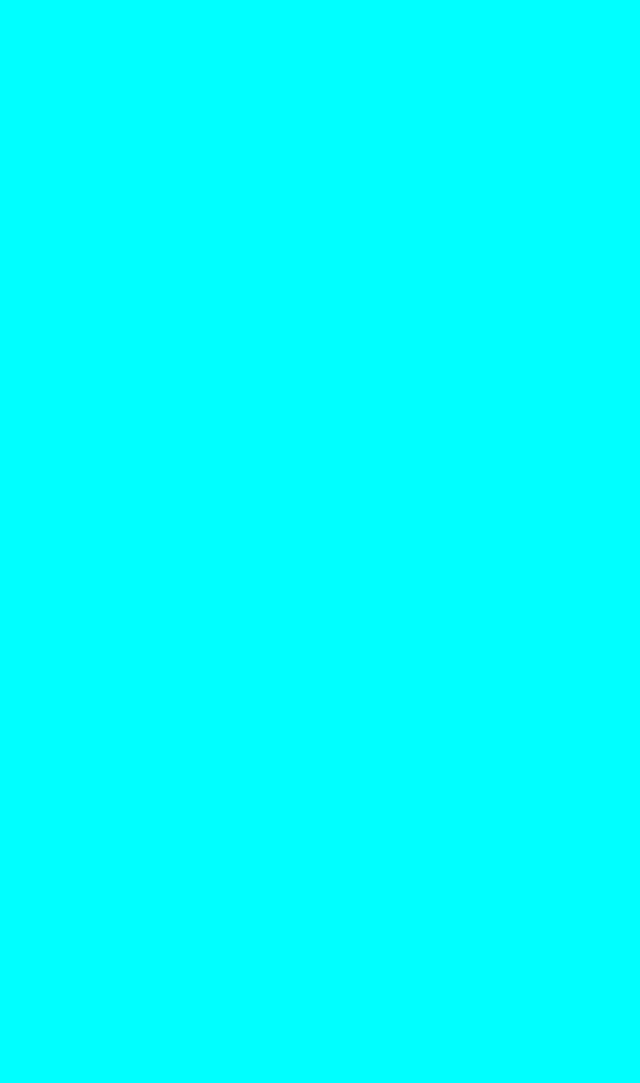
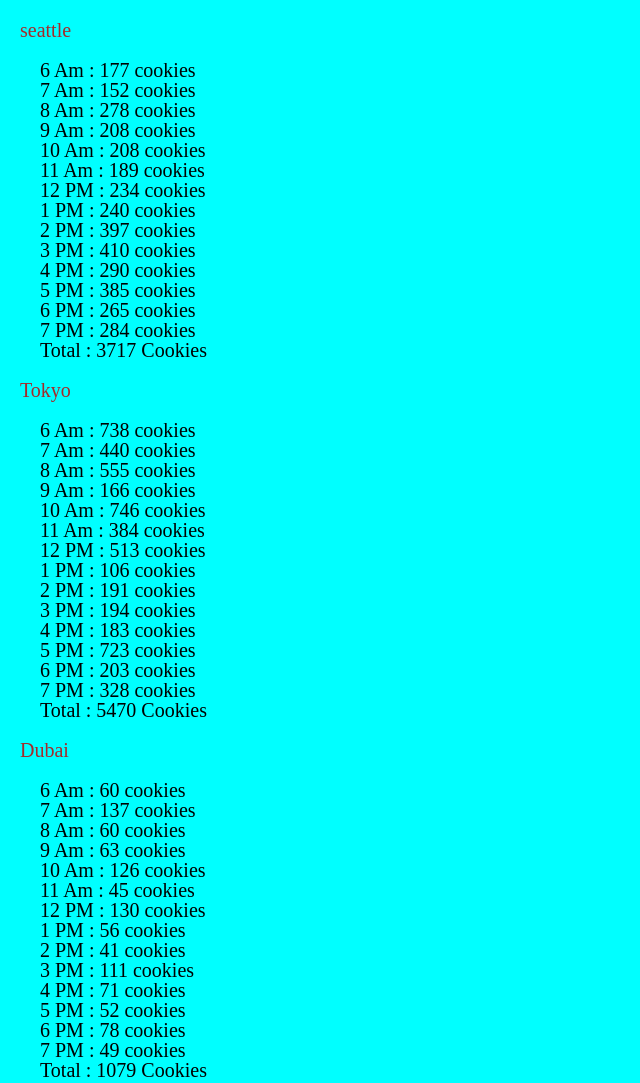
Before and after one commit to Anas-Abuhatab/cookie-stand, a plain HTML site: page sales.html in a window 1280 px wide. Shown: the top 1083 px of the page, without its empty margins (0-640 px from the left). Before the commit the page ends 800 px from the top, so only its background shows below. Drawn offline with Linux system fonts and the light colour scheme.

Commit message:
lab06 edit js css

```diff
--- a/css/style.css
+++ b/css/style.css
@@ -1,4 +1,25 @@
 body {
 
     background-color: aqua;
+height: 100%;
 }
+
+#shop ,#link {
+
+    font-size: 20px;
+    margin: 20px;
+    margin-bottom: 200px;
+}
+header nav{
+    font-size: 20px;
+    height: 200px;
+    float:inline-start;
+}
+
+ul {
+    margin: 20px;
+}
+
+h2{
+    color: brown;
+}
--- a/js/app.js
+++ b/js/app.js
@@ -1,49 +1,248 @@
 'use strict';
 
-const seattle = {
-  name : 'Seattle' ,
-  minPH :23 ,
-  maxPH :65 ,
-  avgPH : 6.3,
-  numberofcustomersPH :0 ,
-  cookiespurchasedPH : [this.numberofcustomersPH *this.avgPH ],
-  hours : ['6:00 am', '7:00 am', '8:00 am', '9:00 am', '10:00 am', '11:00 am', '12:00 pm', '1:00 pm', '2:00 pm', '3:00 pm', '4:00 pm', '5:00 pm', '6:00 pm', '7:00 pm'],
+const shop=document.getElementById('shop');
 
-  getnumberofcustomersPH : function (minPH, maxPH) {
-    this.numberofcustomersPH= Math.floor(Math.random() * (maxPH - minPH) + minPH);
-    return this.numberofcustomersPH;
+let hours = ['6 Am' ,'7 Am' ,' 8 Am','9 Am' ,'10 Am' ,' 11 Am','12 PM',' 1 PM','2 PM','3 PM',
+  ' 4 PM','5 PM',' 6 PM','7 PM'];
+
+let seattle = {
+  name :'seattle',
+  minCust :23,
+  maxCust:65,
+  avg:6.3,
+  cookiesSales: [],
+  total:0,
+  getCookies: function (){
+    for (let i=0;i<hours.length;i++){
+      let randAVGcust=(Math.ceil(randomnumber(this.minCust ,this.maxCust)*this.avg));
+      this.cookiesSales.push(randAVGcust);
+      this.total += randAVGcust;
+
+    }
   },
+  render: function(){
+    const h2Element=document.createElement('h2');
+    h2Element.textContent=this.name;
+    shop.appendChild(h2Element);
 
-//   render: function() {
+    const ulElement =document.createElement('ul');
+    shop.appendChild(ulElement);
 
-//     let articleElement = document.createElement('article');
-//     kittenProfiles.appendChild(articleElement);
 
-//     let h2Element = document.createElement('h2');
-//     h2Element.textContent = this.name;
-//     articleElement.appendChild(h2Element);
+    for(let i=0;i<hours.length;i++){
+      let liElement =document.createElement('li');
+      liElement.textContent=`${hours[i]} :  ${this.cookiesSales[i]}  cookies`;
+      ulElement.appendChild(liElement);
+    }
+    const litotal=document.createElement('li');
+    litotal.textContent=`Total     :     ${this.total} Cookies`;
+    ulElement.appendChild(litotal);
 
-//     let pElement = document.createElement('p');
-//     pElement.textContent = this.name + ' is ' +  this.age +  ' months  old, he is ' +  this.breed;
-//     articleElement.appendChild(pElement);
 
-//     let ulElement = document.createElement('ul');
-//     articleElement.appendChild(ulElement);
+  }
+};
 
-//     for(let i = 0; i < this.likes.length; i++) {
-//       let liElement = document.createElement('li');
-//       liElement.textContent = this.likes[i];
-//       ulElement.appendChild(liElement);
-//     }
 
-//     let imgElement =  document.createElement('img');
-//     imgElement.src = this.imageSrc;
-//     // imgElement.setAttribute('src', this.imageSrc)
-//     articleElement.appendChild(imgElement);
-//   }
+seattle.getCookies();
+seattle.render();
 
+
+function randomnumber(min, max) {
+  min = Math.ceil(min);
+  max = Math.floor(max);
+  return Math.floor(Math.random() * (max - min + 1) + min); //The maximum is inclusive and the minimum is inclusive
+}
+
+// let link = document.getElementById('link');
+
+// let photo =document.getElementById('imag');
+// let image ={
+//   salesPagelink: 'sales.html',
+//   imgSRC: 'https://codefellows.github.io/code-201-guide/curriculum/class-06/lab/assets/salmon.png ',
+
+//   render: function(){
+//     let ulElement=document.createElement('ul');
+//     link.appendChild(ulElement);
+
+//     let liElement=document.createElement('li');
+//     liElement.textContent=this.link;
+//     ulElement.appendChild(liElement);
+
+
+
+//   },
+
+
+// };
+// image.render();
+
+
+let Tokyo = {
+  name :'Tokyo',
+  minCust :3,
+  maxCust:624,
+  avg:1.2,
+  cookiesSales: [],
+  total:0,
+  getCookies: function (){
+    for (let i=0;i<hours.length;i++){
+      let randAVGcust=(Math.ceil(randomnumber(this.minCust ,this.maxCust)*this.avg));
+      this.cookiesSales.push(randAVGcust);
+      this.total += randAVGcust;
+
+    }
+  },
+  render: function(){
+    const h2Element=document.createElement('h2');
+    h2Element.textContent=this.name;
+    shop.appendChild(h2Element);
+
+    const ulElement =document.createElement('ul');
+    shop.appendChild(ulElement);
+
+
+    for(let i=0;i<hours.length;i++){
+      let liElement =document.createElement('li');
+      liElement.textContent=`${hours[i]} :  ${this.cookiesSales[i]}  cookies`;
+      ulElement.appendChild(liElement);
+    }
+    const litotal=document.createElement('li');
+    litotal.textContent=`Total     :     ${this.total} Cookies`;
+    ulElement.appendChild(litotal);
+
+
+  }
 };
-console.log(seattle);
-console.log(seattle.getnumberofcustomersPH(seattle.minPH,seattle.maxPH));
-console.log(seattle.minPH,seattle.maxPH);
-seattle.getnumberofcustomersPH(seattle.minPH,seattle.maxPH);
+
+
+Tokyo.getCookies();
+Tokyo.render();
+
+
+
+let Dubai = {
+  name :'Dubai',
+  minCust :11,
+  maxCust:38,
+  avg:3.7,
+  cookiesSales: [],
+  total:0,
+  getCookies: function (){
+    for (let i=0;i<hours.length;i++){
+      let randAVGcust=(Math.ceil(randomnumber(this.minCust ,this.maxCust)*this.avg));
+      this.cookiesSales.push(randAVGcust);
+      this.total += randAVGcust;
+
+    }
+  },
+  render: function(){
+    const h2Element=document.createElement('h2');
+    h2Element.textContent=this.name;
+    shop.appendChild(h2Element);
+
+    const ulElement =document.createElement('ul');
+    shop.appendChild(ulElement);
+
+
+    for(let i=0;i<hours.length;i++){
+      let liElement =document.createElement('li');
+      liElement.textContent=`${hours[i]} :  ${this.cookiesSales[i]}  cookies`;
+      ulElement.appendChild(liElement);
+    }
+    const litotal=document.createElement('li');
+    litotal.textContent=`Total     :     ${this.total} Cookies`;
+    ulElement.appendChild(litotal);
+
+
+  }
+};
+
+
+Dubai.getCookies();
+Dubai.render();
+
+
+
+let Paris = {
+  name :'Paris',
+  minCust :20,
+  maxCust:38,
+  avg:2.3,
+  cookiesSales: [],
+  total:0,
+  getCookies: function (){
+    for (let i=0;i<hours.length;i++){
+      let randAVGcust=(Math.ceil(randomnumber(this.minCust ,this.maxCust)*this.avg));
+      this.cookiesSales.push(randAVGcust);
+      this.total += randAVGcust;
+
+    }
+  },
+  render: function(){
+    const h2Element=document.createElement('h2');
+    h2Element.textContent=this.name;
+    shop.appendChild(h2Element);
+
+    const ulElement =document.createElement('ul');
+    shop.appendChild(ulElement);
+
+
+    for(let i=0;i<hours.length;i++){
+      let liElement =document.createElement('li');
+      liElement.textContent=`${hours[i]} :  ${this.cookiesSales[i]}  cookies`;
+      ulElement.appendChild(liElement);
+    }
+    const litotal=document.createElement('li');
+    litotal.textContent=`Total     :     ${this.total} Cookies`;
+    ulElement.appendChild(litotal);
+
+
+  }
+};
+
+
+Paris.getCookies();
+Paris.render();
+
+
+
+let Lima = {
+  name :'Lima',
+  minCust :2,
+  maxCust:16,
+  avg:4.7,
+  cookiesSales: [],
+  total:0,
+  getCookies: function (){
+    for (let i=0;i<hours.length;i++){
+      let randAVGcust=(Math.ceil(randomnumber(this.minCust ,this.maxCust)*this.avg));
+      this.cookiesSales.push(randAVGcust);
+      this.total += randAVGcust;
+
+    }
+  },
+  render: function(){
+    const h2Element=document.createElement('h2');
+    h2Element.textContent=this.name;
+    shop.appendChild(h2Element);
+
+    const ulElement =document.createElement('ul');
+    shop.appendChild(ulElement);
+
+
+    for(let i=0;i<hours.length;i++){
+      let liElement =document.createElement('li');
+      liElement.textContent=`${hours[i]} :  ${this.cookiesSales[i]}  cookies`;
+      ulElement.appendChild(liElement);
+    }
+    const litotal=document.createElement('li');
+    litotal.textContent=`Total     :     ${this.total} Cookies`;
+    ulElement.appendChild(litotal);
+
+
+  }
+};
+
+
+Lima.getCookies();
+Lima.render();
--- a/sales.html
+++ b/sales.html
@@ -12,8 +12,8 @@
     <header></header>
     <main>
         <div id="shop">
-            <article>
-                <p></p>
+            <!-- <article>
+                <h2></h2>
                 <ul>
                     <li></li>
                     <li></li>
@@ -31,7 +31,7 @@
                     <li></li>
                     <li></li>
                 </ul>
-            </article>
+            </article> -->
 
 
         </div>
```
Also changed, not shown: index.html (+12 -1 lines).
